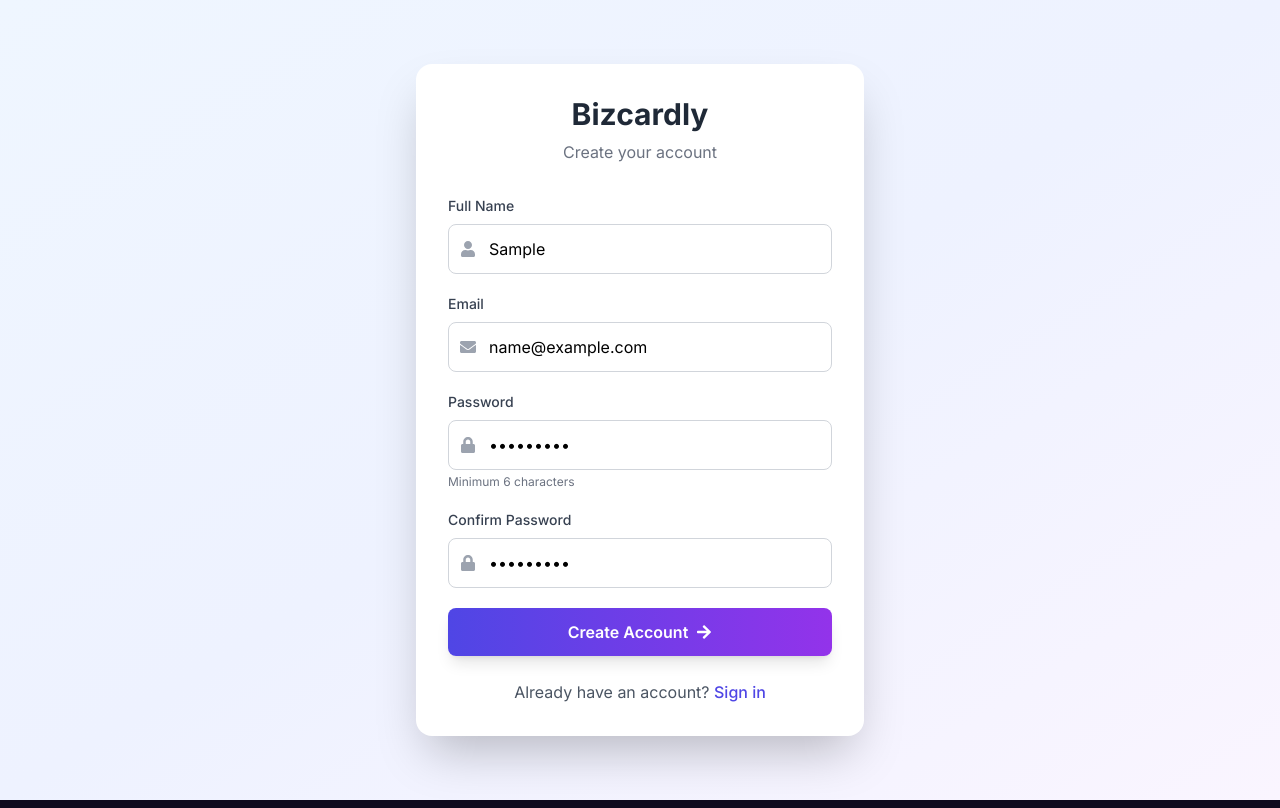
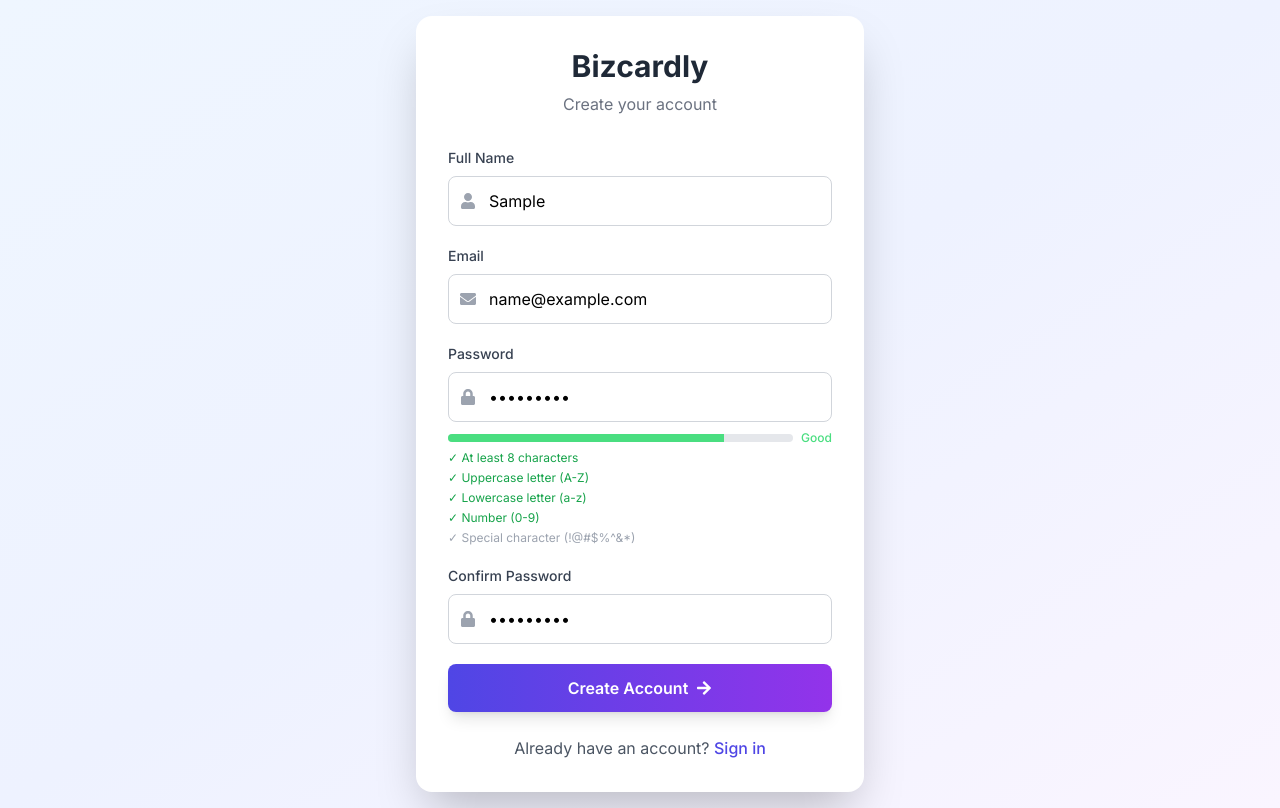
Before and after one commit to rajarun5467/Bizcardly, a React (Vite) app in the folder frontend/: page /register in a window 1280 px wide. Both pictures are taken after typing "Sample", "name@example.com", "Sample123", "Sample123" into the empty fields and a click on the button "Create Account". Built offline with nearby package versions, Linux system fonts and the light colour scheme; no server answers.

Commit message:
Add password strength validation with visual indicator and helpful error messages

```diff
--- a/frontend/src/pages/Register.jsx
+++ b/frontend/src/pages/Register.jsx
@@ -8,21 +8,65 @@
 const Register = () => {
   const [formData, setFormData] = useState({ name: '', email: '', password: '', confirmPassword: '' });
   const [loading, setLoading] = useState(false);
+  const [passwordStrength, setPasswordStrength] = useState({ score: 0, message: '' });
   const { login } = useAuth();
   const navigate = useNavigate();
 
+  const checkPasswordStrength = (password) => {
+    let score = 0;
+    const checks = {
+      length: password.length >= 8,
+      uppercase: /[A-Z]/.test(password),
+      lowercase: /[a-z]/.test(password),
+      number: /[0-9]/.test(password),
+      special: /[!@#$%^&*(),.?":{}|<>]/.test(password),
+    };
+
+    Object.values(checks).forEach(check => {
+      if (check) score++;
+    });
+
+    let message = '';
+    if (score === 0) message = 'Very weak';
+    else if (score <= 2) message = 'Weak';
+    else if (score <= 3) message = 'Fair';
+    else if (score <= 4) message = 'Good';
+    else message = 'Strong';
+
+    return { score, message, checks };
+  };
+
   const handleChange = (e) => {
     setFormData({ ...formData, [e.target.name]: e.target.value });
+    if (e.target.name === 'password') {
+      setPasswordStrength(checkPasswordStrength(e.target.value));
+    }
   };
 
   const handleSubmit = async (e) => {
     e.preventDefault();
+
+    // Password validation with helpful messages
+    if (formData.password.length < 8) {
+      return toast.error('Password must be at least 8 characters long');
+    }
+
+    const strength = checkPasswordStrength(formData.password);
+    if (strength.score < 3) {
+      const missingRequirements = [];
+      if (!strength.checks.length) missingRequirements.push('at least 8 characters');
+      if (!strength.checks.uppercase) missingRequirements.push('uppercase letter');
+      if (!strength.checks.lowercase) missingRequirements.push('lowercase letter');
+      if (!strength.checks.number) missingRequirements.push('number');
+      if (!strength.checks.special) missingRequirements.push('special character (!@#$%^&*)');
+
+      return toast.error(`Password is too weak. Please include: ${missingRequirements.join(', ')}`);
+    }
+
     if (formData.password !== formData.confirmPassword) {
       return toast.error('Passwords do not match');
     }
-    if (formData.password.length < 6) {
-      return toast.error('Password must be at least 6 characters');
-    }
+
     setLoading(true);
     try {
       const res = await fetch(`${API_BASE_URL}/auth/register`, {
@@ -94,7 +138,48 @@
                 placeholder="••••••••"
               />
             </div>
-            <p className="text-xs text-gray-500 mt-1">Minimum 6 characters</p>
+            {formData.password && (
+              <div className="mt-2">
+                <div className="flex items-center gap-2 mb-1">
+                  <div className="flex-1 h-2 bg-gray-200 rounded-full overflow-hidden">
+                    <div
+                      className={`h-full transition-all duration-300 ${
+                        passwordStrength.score <= 2 ? 'bg-red-500' :
+                        passwordStrength.score <= 3 ? 'bg-yellow-500' :
+                        passwordStrength.score <= 4 ? 'bg-green-400' :
+                        'bg-green-600'
+                      }`}
+                      style={{ width: `${(passwordStrength.score / 5) * 100}%` }}
+                    />
+                  </div>
+                  <span className={`text-xs font-medium ${
+                    passwordStrength.score <= 2 ? 'text-red-500' :
+                    passwordStrength.score <= 3 ? 'text-yellow-500' :
+                    passwordStrength.score <= 4 ? 'text-green-400' :
+                    'text-green-600'
+                  }`}>
+                    {passwordStrength.message}
+                  </span>
+                </div>
+                <div className="text-xs text-gray-500 space-y-1">
+                  <p className={passwordStrength.checks.length ? 'text-green-600' : 'text-gray-400'}>
+                    ✓ At least 8 characters
+                  </p>
+                  <p className={passwordStrength.checks.uppercase ? 'text-green-600' : 'text-gray-400'}>
+                    ✓ Uppercase letter (A-Z)
+                  </p>
+                  <p className={passwordStrength.checks.lowercase ? 'text-green-600' : 'text-gray-400'}>
+                    ✓ Lowercase letter (a-z)
+                  </p>
+                  <p className={passwordStrength.checks.number ? 'text-green-600' : 'text-gray-400'}>
+                    ✓ Number (0-9)
+                  </p>
+                  <p className={passwordStrength.checks.special ? 'text-green-600' : 'text-gray-400'}>
+                    ✓ Special character (!@#$%^&*)
+                  </p>
+                </div>
+              </div>
+            )}
           </div>
           <div>
             <label className="block text-sm font-medium text-gray-700 mb-2">Confirm Password</label>
```
